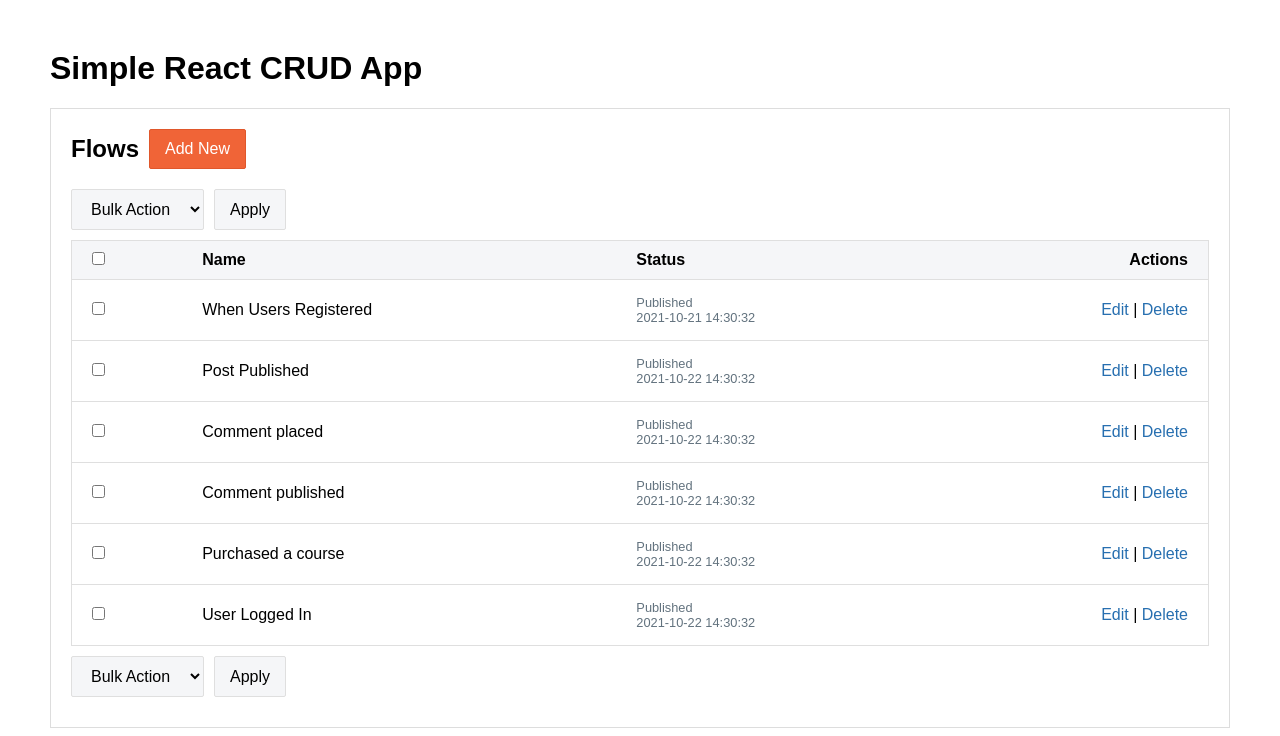
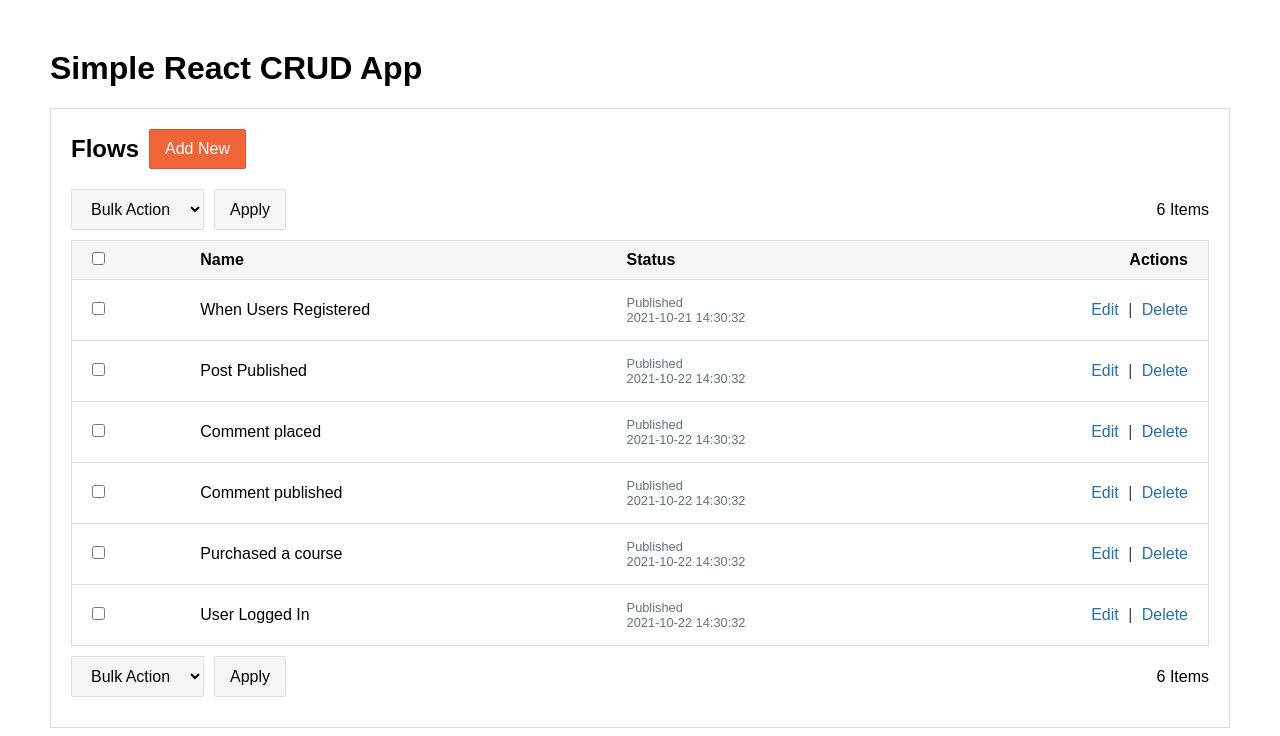
Before and after one commit to shohel/simple-react-crud, a React app: page / in a window 1280 px wide. Shown: the top 736 px of the page. Built offline with nearby package versions, Linux system fonts and the light colour scheme.

Commit message:
Added Flows items count and pluralized it text, added message if there is no data

```diff
--- a/assets/css/scss/_app.scss
+++ b/assets/css/scss/_app.scss
@@ -27,10 +27,16 @@
       margin: 0;
     }
 
-    .action-dropdown-wrap{
+    .table-action-wrap {
       display: flex;
+      align-items: center;
       margin: 10px 0;
-      column-gap: 10px;
+
+      .action-dropdown-wrap {
+        display: flex;
+        column-gap: 10px;
+        flex: 1;
+      }
     }
 
     .list-header{
@@ -74,9 +80,22 @@
             color: #62727e;
             font-size: 0.8em;
           }
+
+          .action-divider{
+            padding: 0 5px;
+            color: #384556;
+          }
         }
       }
     }
 
   }
+
+  .nodata-jumbotron{
+    border: 1px solid #DFDFDF;
+    color: #62727e;
+    padding: 20px;
+    text-align: center;
+  }
+
 }
--- a/assets/css/style.css
+++ b/assets/css/style.css
@@ -263,10 +263,15 @@ th {
 #page-main .app-wrap p {
   margin: 0;
 }
-#page-main .app-wrap .action-dropdown-wrap {
+#page-main .app-wrap .table-action-wrap {
   display: flex;
+  align-items: center;
   margin: 10px 0;
+}
+#page-main .app-wrap .table-action-wrap .action-dropdown-wrap {
+  display: flex;
   column-gap: 10px;
+  flex: 1;
 }
 #page-main .app-wrap .list-header {
   display: flex;
@@ -304,5 +309,15 @@ th {
   color: #62727e;
   font-size: 0.8em;
 }
+#page-main .app-wrap table tr td .action-divider {
+  padding: 0 5px;
+  color: #384556;
+}
+#page-main .nodata-jumbotron {
+  border: 1px solid #DFDFDF;
+  color: #62727e;
+  padding: 20px;
+  text-align: center;
+}
 
 /*# sourceMappingURL=style.css.map */
--- a/src/elements/Table.js
+++ b/src/elements/Table.js
@@ -35,30 +35,62 @@ const Table = () => {
 		<>
 			<TableAction />
 
+			{flowState.length ?
+
 				<table>
 					<thead>
 						<tr>
-						<th> <input type="checkbox" onChange={ e => { toggleSelectAll( e ) } } /> </th>
-						<th> Name </th>
-						<th> Status </th>
-						<th> <strong> Actions </strong> </th>
+							<th>
+								<input type="checkbox" onChange={e => {
+									toggleSelectAll( e )
+								}}/>
+							</th>
+							<th>Name</th>
+							<th>Status</th>
+							<th>
+								<strong>Actions</strong>
+							</th>
 						</tr>
 					</thead>
 
 					<tbody>
-					{flowState.map( (flow, index) => {
+						{flowState.map( ( flow, index ) => {
 							return <tr key={flow.id}>
-							<td> <input type="checkbox" checked={flow.is_checked} onChange={ e => { toggleSelect( flow.id ) } } /> </td>
-							<td> { flow.name } </td>
-							<td className={'status-col'}> <p>{flow.status} <br /> {flow.date} </p> </td>
 								<td>
-								<a href="#" onClick={ e => { editRow( index, e ) } }> Edit </a> |
-								<a href="#" onClick={ e => { rowDelete( index, e ) } }> Delete </a>
+									<input type="checkbox" checked={flow.is_checked} onChange={e => {
+										toggleSelect( flow.id )
+									}}/>
+								</td>
+								<td> {flow.name} </td>
+								<td className={'status-col'}>
+									<p>{flow.status}
+										<br/>
+										{flow.date}
+									</p>
+								</td>
+								<td>
+									<a href="#" onClick={e => {
+										editRow( index, e )
+									}}>Edit
+									</a>
+									<span className={'action-divider'}> | </span>
+									<a href="#" onClick={e => {
+										rowDelete( index, e )
+									}}>Delete
+									</a>
 								</td>
 							</tr>
-					})}
+						} )}
 					</tbody>
 				</table>
+
+				:
+
+				<div className={'nodata-jumbotron'}>
+					<h3> There is no available flows to show </h3>
+				</div>
+
+			}
 
 			<TableAction />
 		</>
--- a/src/elements/TableAction.js
+++ b/src/elements/TableAction.js
@@ -1,5 +1,6 @@
 import React, { useState } from 'react';
 import {useFlowContext} from '../FlowContext';
+import PluralText from '../utils/PluralText';
 
 
 const TableAction = () => {
@@ -31,6 +32,10 @@ const TableAction = () => {
 
 			</div>
 
+			<div className={'action-flows-count'}>
+				<PluralText count={flowState.length} singular={'Item'} plural={'Items'} show_count={true} />
+			</div>
+
 		</div>
 	);
 }
--- /dev/null
+++ b/src/utils/PluralText.js
@@ -0,0 +1,24 @@
+import React from 'react';
+
+
+const makeTextPlural = ( count, singular, plural, showCount ) => {
+	let output = singular
+	if (count !== 1) {
+		output = plural || `${singular}s`
+	}
+
+	return showCount ? `${count} ${output}` : output
+}
+
+const PluralText = ( props ) => {
+	let count = props.count;
+	let singular = props.singular;
+	let plural = props.plural;
+	let showCount = props.show_count;
+
+	return(
+		<span className={'text-pluralize'}> {makeTextPlural( count, singular, plural, showCount )} </span>
+	);
+}
+
+export default PluralText;
```
Also changed, not shown: assets/js/main.js, 1 other file (tests, documents, lock files or other folders). Lines whose indentation alone changed are shown as unchanged.
